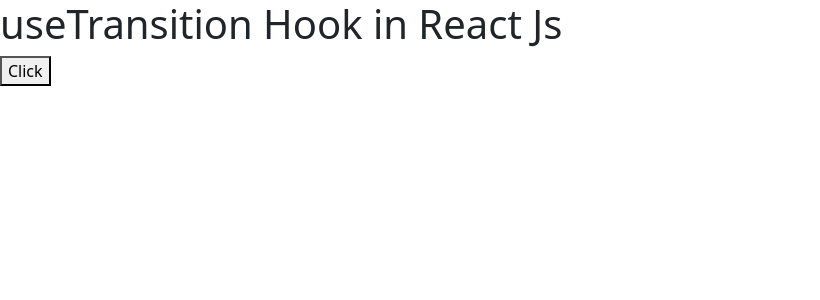
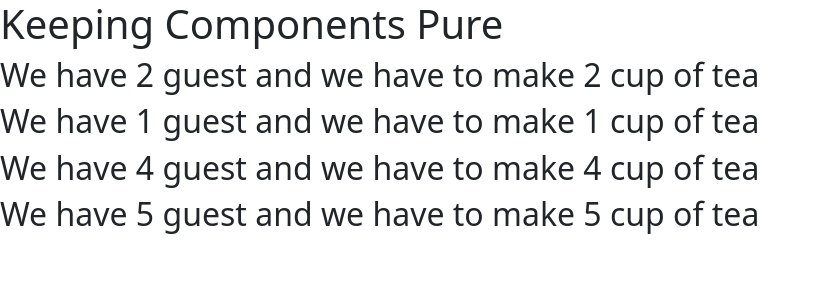
Before and after one commit to PawanDev52/React-19, a React (Vite) app: page / in a window 1280 px wide. Shown: the top 300 px of the page, without its empty margins (0-820 px from the left). Built offline with nearby package versions, Linux system fonts and the light colour scheme.

Commit message:
Pure Components

```diff
--- a/src/App.jsx
+++ b/src/App.jsx
@@ -1148,22 +1148,42 @@
 // }
 
 // useTransition Hook
+// function App() {
+//   const [pending, startTransition] = useTransition();
+
+//   const handleButton = () => {
+//     startTransition(async () => {
+//       await new Promise((res) => setTimeout(res, 2000));
+//     });
+//   };
+
+//   return (
+//     <div>
+//       <h1>useTransition Hook in React Js</h1>
+//       <button disabled={pending} onClick={handleButton}>
+//         Click
+//       </button>
+//     </div>
+//   );
+// }
+
+// Pure Component
 function App() {
-  const [pending, startTransition] = useTransition();
-
-  const handleButton = () => {
-    startTransition(async () => {
-      await new Promise((res) => setTimeout(res, 2000));
-    });
+  const Cup = ({ count }) => {
+    return (
+      <h2>
+        We have {count} guest and we have to make {count} cup of tea
+      </h2>
+    );
   };
-
   return (
-    <div>
-      <h1>useTransition Hook in React Js</h1>
-      <button disabled={pending} onClick={handleButton}>
-        Click
-      </button>
-    </div>
+    <>
+      <h1>Keeping Components Pure</h1>
+      <Cup count={2} />
+      <Cup count={1} />
+      <Cup count={4} />
+      <Cup count={5} />
+    </>
   );
 }
 
```
